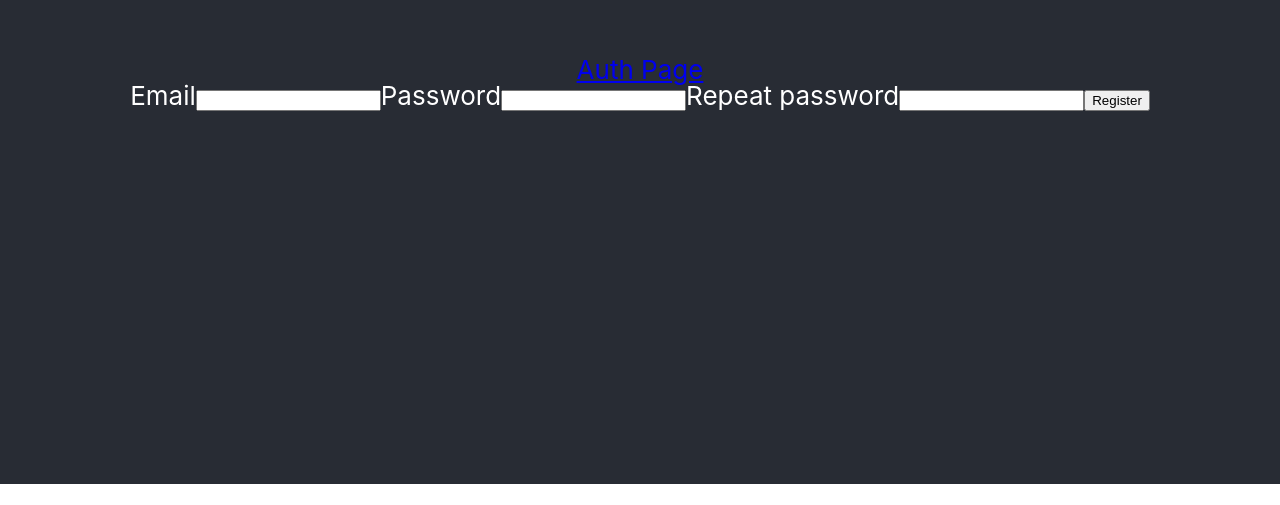
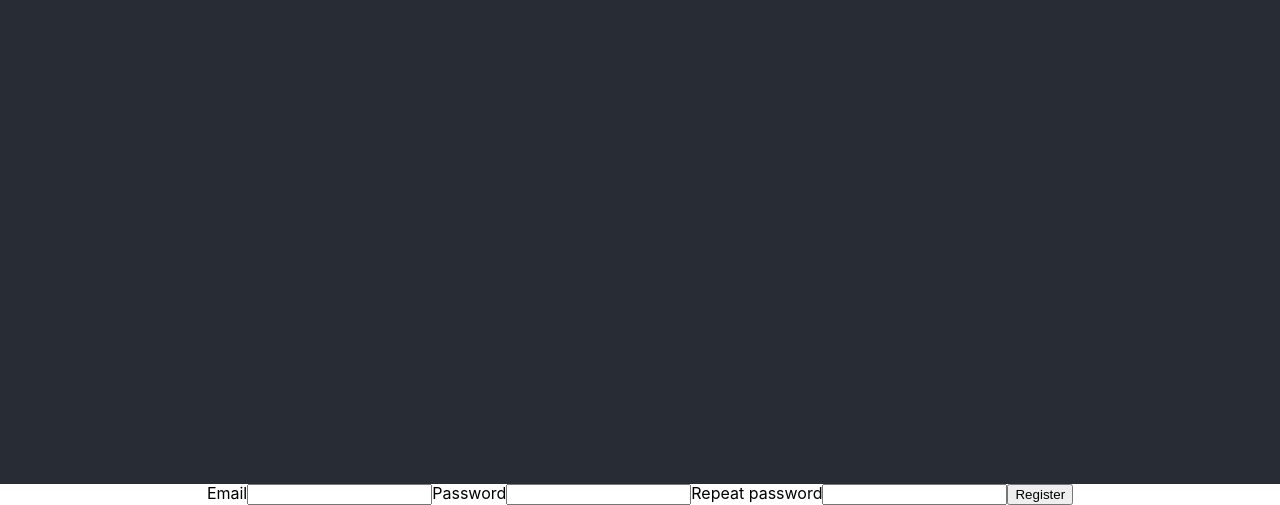
Before and after one commit to dzinrai/rslang, a React (Create React App) app: page /signup in a window 1280 px wide. Shown: the part 316-821 px from the top of the page. Before the commit the page ends 800 px from the top, so only its background shows below. Built offline with nearby package versions, Linux system fonts and the light colour scheme.

Commit message:
feat: routing for new design

```diff
--- a/src/App.tsx
+++ b/src/App.tsx
@@ -1,41 +1,14 @@
 import React from 'react';
 import './App.css';
-import {
-  BrowserRouter as Router,
-  Switch,
-  Route,
-  Link,
-  Redirect,
-} from 'react-router-dom';
-import AuthPage from './components/auth-page';
-import LoginPage from './components/login-page';
-import SignUpPage from './components/signup-page';
+import { BrowserRouter as Router } from 'react-router-dom';
+import MainRouter from './routes/main-router';
+import AppRouter from './routes/app-router';
 
 function App() {
-  const routes: any = (
-    <Switch>
-      <Route path="/auth">
-        <AuthPage />
-      </Route>
-      <Route path="/login">
-        <LoginPage />
-      </Route>
-      <Route path="/signup">
-        <SignUpPage />
-      </Route>
-      <Route exact path="/" />
-      <Redirect to="/" />
-    </Switch>
-  );
-
   return (
     <Router>
-      <div className="App">
-        <header className="App-header">
-          <Link to="/auth">Auth Page</Link>
-          {routes}
-        </header>
-      </div>
+      <MainRouter />
+      <AppRouter />
     </Router>
   );
 }
--- /dev/null
+++ b/src/routes/app-router.tsx
@@ -0,0 +1,27 @@
+import React from 'react';
+import { Switch, Route, Redirect } from 'react-router-dom';
+
+import AuthPage from '../components/auth-page';
+import LoginPage from '../components/login-page';
+import SignUpPage from '../components/signup-page';
+
+function AppRouter() {
+  return <div className="App">
+    <header className="App-header" > </header>
+    <Switch>
+      <Route path="/auth">
+        <AuthPage />
+      </Route>
+      <Route path="/login">
+        <LoginPage />
+      </Route>
+      <Route path="/signup">
+        <SignUpPage />
+      </Route>
+      <Redirect to="/" />
+    </Switch>
+  </div>
+
+}
+
+export default AppRouter;
--- /dev/null
+++ b/src/routes/main-router.tsx
@@ -0,0 +1,13 @@
+import React from 'react';
+import { Switch, Route } from 'react-router-dom';
+import LandingPage from '../components/landing-page/landing-page';
+
+function MainRouter() {
+  return <Switch>
+    <Route exact path="/" >
+      <LandingPage />
+    </Route>
+  </Switch >
+}
+
+export default MainRouter;
```
